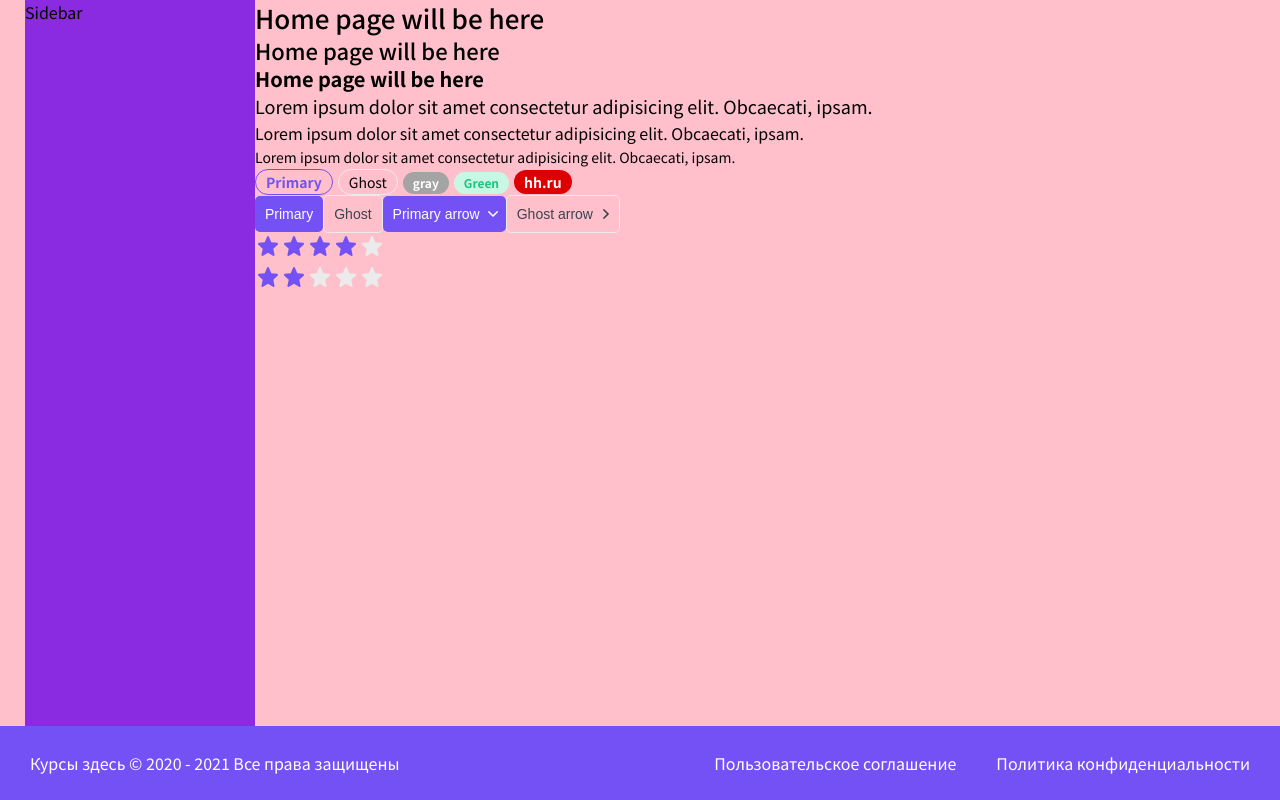
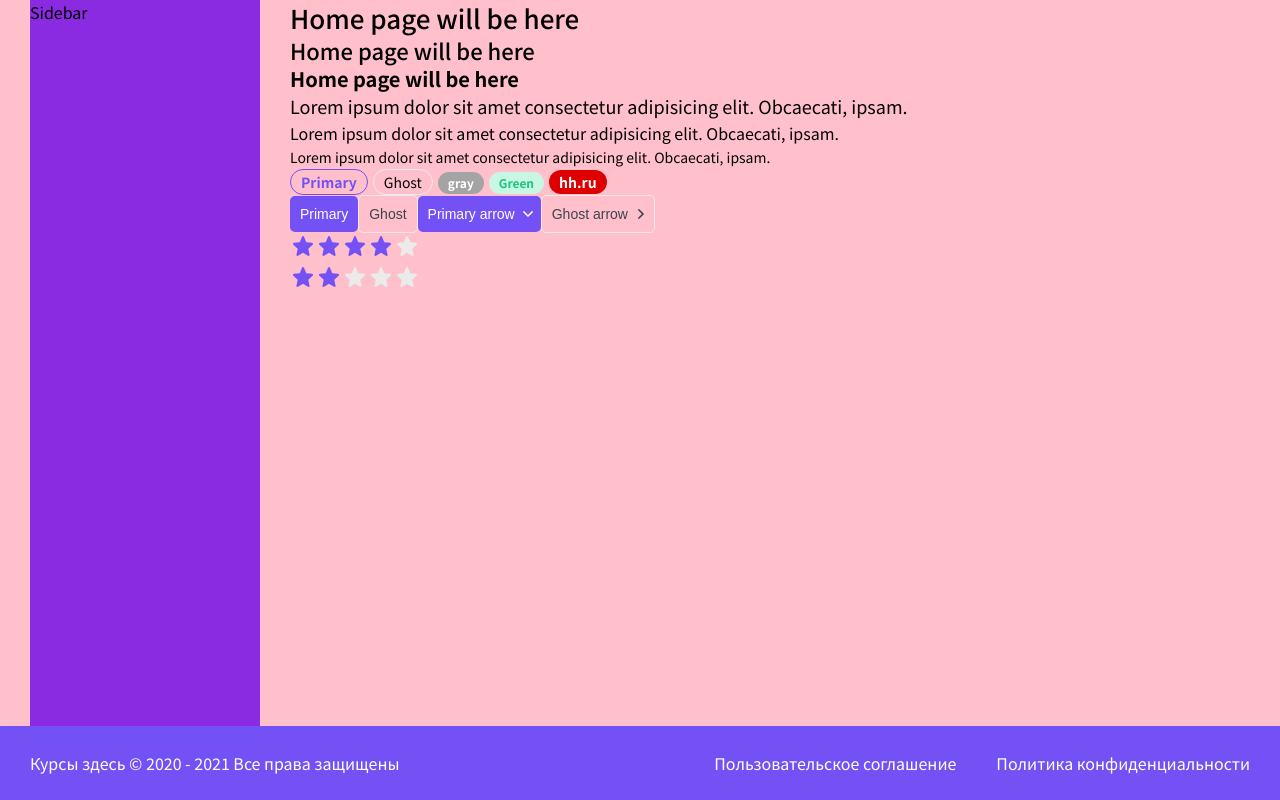
Before and after one commit to yurimikushov/courses, a Next.js app: page / in a window 1280 px wide. Built offline with nearby package versions, Linux system fonts and the light colour scheme.

Commit message:
fix: corrected layout

```diff
--- a/src/layouts/Layout/Layout.module.css
+++ b/src/layouts/Layout/Layout.module.css
@@ -3,6 +3,7 @@
   min-height: 100vh;
   grid-template-columns: auto 230px minmax(320px, 1000px) auto;
   grid-template-rows: auto 1fr auto;
+  gap: 0 30px;
   grid-template-areas:
     '. header header .'
     '. sidebar body .'
```
